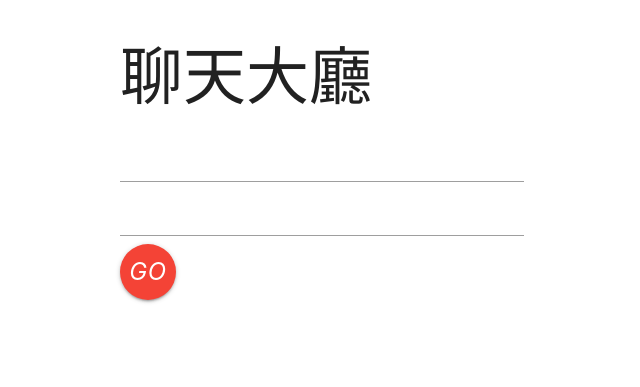
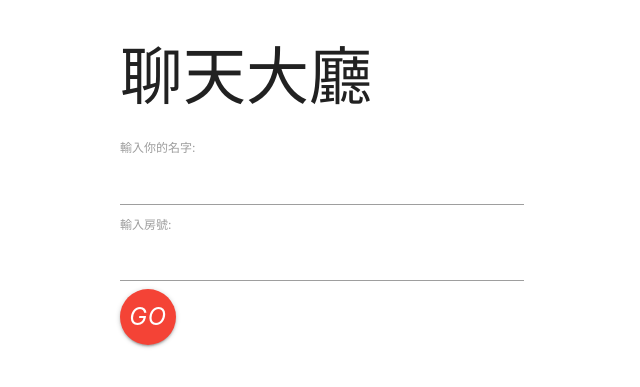
Before and after one commit to peter910820/socketio-chatroom, a Flask app: page / in a window 1280 px wide. Shown: the top 387 px of the page, without its empty margins (318-958 px from the left). Run offline with Flask 3, Linux system fonts and the light colour scheme.

Commit message:
add label

```diff
--- a/templates/index.html
+++ b/templates/index.html
@@ -14,7 +14,9 @@
             <h1>聊天大廳</h1>
             <ul id="messages"></ul>
             <form id="form" method="POST" onsubmit="router(event)">
+                <label for="inputUsername">輸入你的名字: </label>
                 <input id="inputUsername" name="inputUsername" autocomplete="off">
+                <label for="input">輸入房號: </label>
                 <input id="input" name="input" autocomplete="off">
                 <button type="submit" class="btn-floating btn-large waves-effect waves-light red"><i class="material-icons">Go</i></button>
             </form>
```
